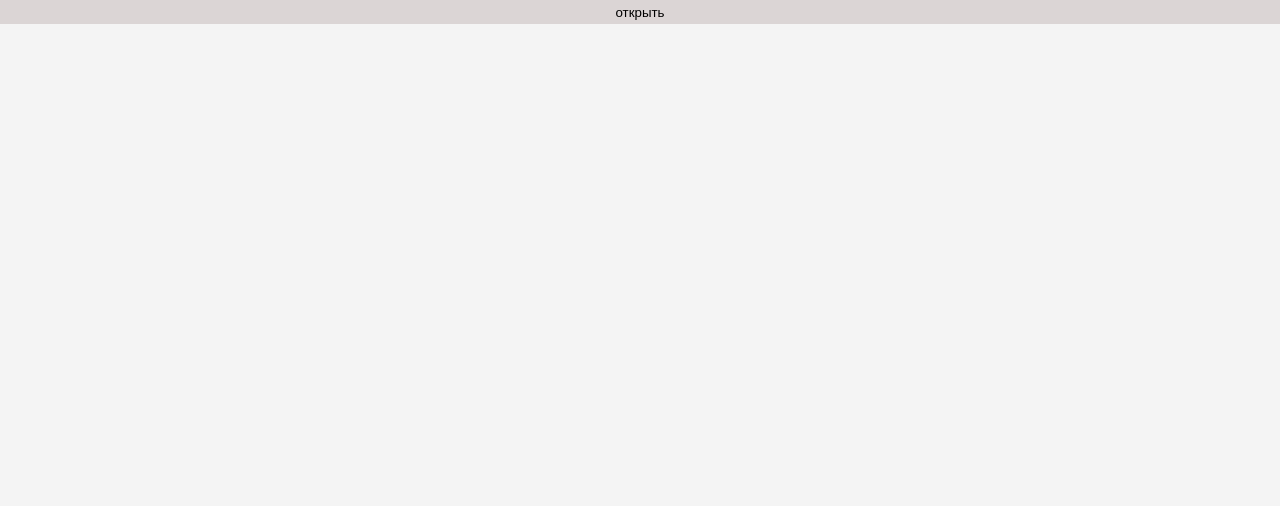
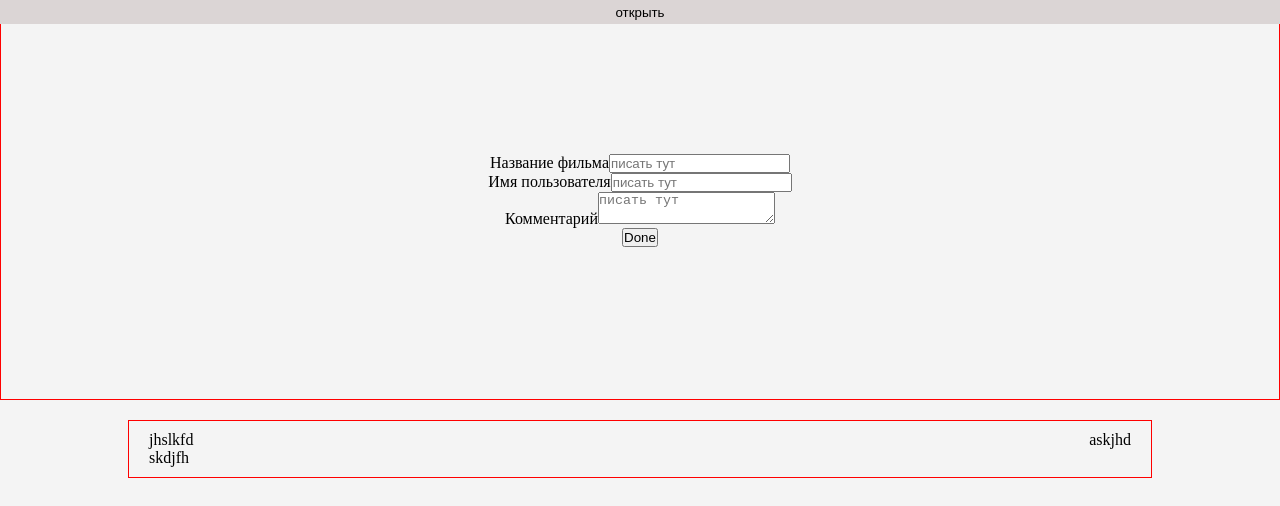
Before and after one commit to pylsar/TMBD, a Vue app: page /comments in a window 1280 px wide. Shown: the top 506 px of the page. Built offline with nearby package versions, Linux system fonts and the light colour scheme.

Commit message:
start comments

```diff
--- /dev/null
+++ b/src/components/Comments.vue
@@ -0,0 +1,109 @@
+<template>
+  <div class="comments">
+    <form class="comments__form" @submit.prevent="onSubmit">
+      <div>
+        <label for="nameMovie">Название фильма</label>
+        <input
+          v-model="movie"
+          type="text"
+          id="nameMovie"
+          placeholder="писать тут"
+        />
+      </div>
+      <div>
+        <label for="nameUser">Имя пользователя</label>
+        <input
+          v-model="user"
+          type="text"
+          id="nameUser"
+          placeholder="писать тут"
+        />
+      </div>
+      <div>
+        <label for="text">Комментарий</label>
+        <textarea
+          v-model="text"
+          type="textarea"
+          id="text"
+          placeholder="писать тут"
+        />
+      </div>
+      <button @click="addComment">Done</button>
+    </form>
+    <div class="comments__text" v-for="(comment, i) in comments" :key="i">
+      <div class="comments__head">
+        <span>{{ comment.movie }}</span>
+        <span>{{ comment.user }}</span>
+      </div>
+      <div class="comments__content">
+        {{ comment.text }}
+      </div>
+    </div>
+  </div>
+</template>
+<script>
+export default {
+  name: "Comments",
+  data() {
+    return {
+      movie: "",
+      user: "",
+      text: "",
+      comment: "",
+      comments: [
+        {
+          movie: "jhslkfd",
+          user: "askjhd",
+          text: "skdjfh",
+        },
+      ],
+    };
+  },
+  methods: {
+    onSubmit() {
+      this.movie = "";
+      this.user = "";
+      this.text = "";
+    },
+    addComment() {
+      if (this.movie && this.user && this.text) {
+        this.comments.push({
+          movie: this.movie,
+          user: this.user,
+          text: this.text,
+        });
+      }
+    },
+  },
+};
+</script>
+<style lang="scss">
+.comments {
+  width: 100%;
+  display: flex;
+  flex-direction: column;
+  &__form {
+    width: 100%;
+    height: 50vh;
+    display: flex;
+    flex-direction: column;
+    justify-content: center;
+    align-items: center;
+    border: 1px solid red;
+  }
+  &__text {
+    width: 80%;
+    margin: 20px auto;
+    display: flex;
+    flex-direction: column;
+    border: 1px solid red;
+    padding: 10px 20px;
+  }
+  &__head {
+    width: 100%;
+    display: flex;
+    justify-content: space-between;
+    align-items: center;
+  }
+}
+</style>
--- a/src/components/ListItem.vue
+++ b/src/components/ListItem.vue
@@ -87,6 +87,7 @@ export default {
       letter-spacing: 5px;
       transform: translateX(-15px);
       transition: all 0.5s ease;
+
     }
   }
 }
--- a/src/components/TheHeader.vue
+++ b/src/components/TheHeader.vue
@@ -24,6 +24,13 @@
           <router-link to="/about">
             <div class="menu__link">
               <span>инфо</span>
+            </div>
+          </router-link>
+        </li>
+        <li>
+          <router-link to="/comments">
+            <div class="menu__link">
+              <span>Комментарии</span>
             </div>
           </router-link>
         </li>
--- a/src/router/index.js
+++ b/src/router/index.js
@@ -4,6 +4,7 @@ import Home from "../views/Home.vue";
 import About from "../views/About.vue";
 import List from "../components/List.vue";
 import ListItem from "../components/ListItem.vue";
+import Comments from "../components/Comments.vue";
 
 Vue.use(Router);
 
@@ -23,6 +24,10 @@ export default new Router({
       component: List
     },
     {
+      path: "/comments",
+      component: Comments
+    },
+    {
       path: "/list/:id",
       component: ListItem,
       name: "ListItem",
```
